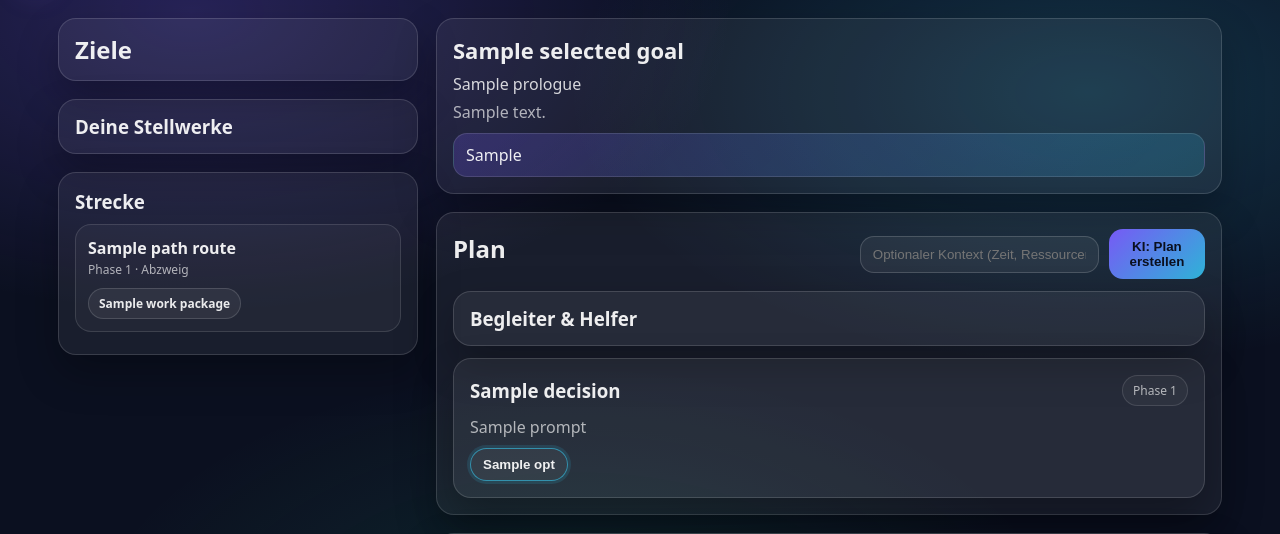
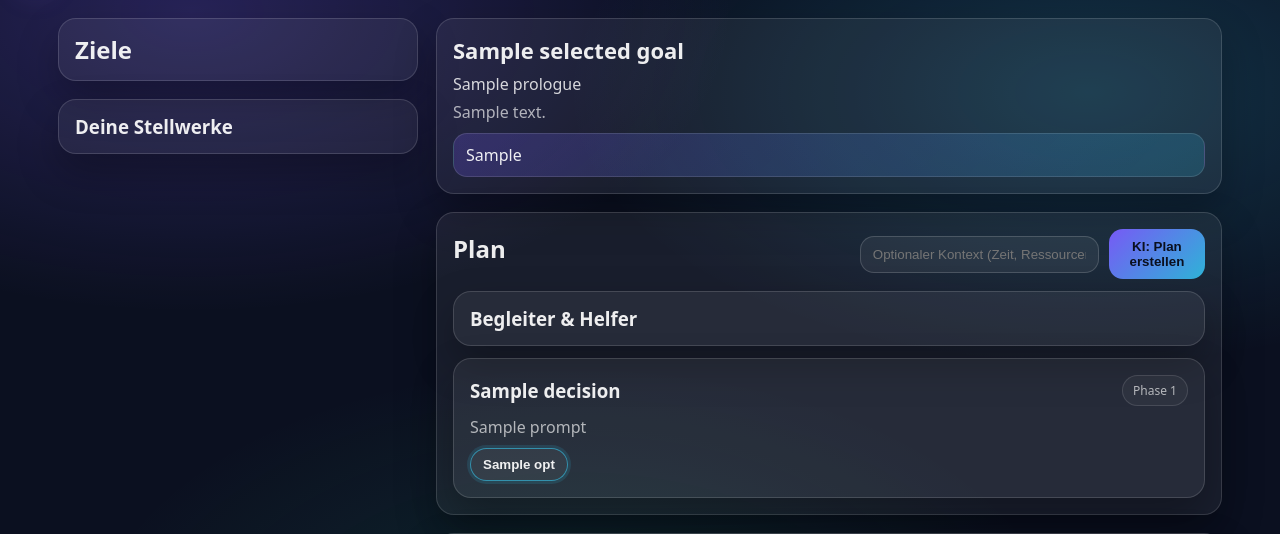
Before and after one commit to NoMadAndy/goals, a FastAPI app: template src/stellwerk/templates/index.html in a window 1280 px wide. Shown: the part 68-602 px from the top of the page. Run offline with FastAPI, Linux system fonts and the light colour scheme; the template is opened without the code that fills it: most values are stand-ins (such as "Sample title", 1, 10 or a date in 2020).

Commit message:
Remove Strecke UI and add favicon

```diff
--- a/src/stellwerk/static/app.css
+++ b/src/stellwerk/static/app.css
@@ -103,78 +103,7 @@ button:hover{filter:brightness(1.05)}
 .goal-item.active{border-color: rgba(51,214,255,.45); box-shadow: 0 0 0 3px rgba(51,214,255,.12)}
 .goal-item-title{font-weight:800}
 .goal-item-desc{font-size:12px; color:var(--muted); margin-top:2px}
-
-.track-wrap{width:100%; overflow:auto; padding-bottom:6px}
-.track{
-  width:100%;
-  min-width:0;
-  height:320px;
-  display:block;
-  shape-rendering: geometricPrecision;
-  text-rendering: geometricPrecision;
-}
-
-.track.vertical{
-  height: 520px;
-}
-
-/* Track Map (HTML, clickable work packages) */
-.trackmap{display:flex; flex-direction:column; gap:12px}
-.trackmap-node{
-  position:relative;
-  padding:12px;
-  border-radius: 16px;
-  border: 1px solid rgba(255,255,255,.12);
-  background: rgba(255,255,255,.04);
-}
-.trackmap-node.active{border-color: rgba(51,214,255,.35)}
-.trackmap-node-title{font-weight: 900; margin-bottom:2px}
-.trackmap-node-meta{font-size:12px; color: var(--muted)}
-
-.trackmap-wps{display:flex; flex-wrap:wrap; gap:8px; margin-top:10px}
-.trackmap-wp{
-  display:inline-flex;
-  align-items:center;
-  max-width:100%;
-  text-decoration:none;
-  color: rgba(255,255,255,.90);
-  font-size: 12px;
-  font-weight: 900;
-  padding:6px 10px;
-  border-radius: 999px;
-  border: 1px solid rgba(255,255,255,.14);
-  background: rgba(255,255,255,.06);
-}
-.trackmap-wp:hover{text-decoration:underline}
-.trackmap-wp.done{border-color: rgba(46,229,157,.30); background: rgba(46,229,157,.10)}
-
-.trackmap-branch-title{margin-top:12px; font-size:12px; color: var(--muted); font-weight: 900}
-.trackmap-branches{display:grid; grid-template-columns: 1fr; gap:10px; margin-top:8px}
-.trackmap-branch{
-  padding:10px;
-  border-radius: 14px;
-  border: 1px solid rgba(255,255,255,.12);
-  background: var(--panel);
-}
-.trackmap-branch.chosen{border-color: rgba(51,214,255,.35)}
-.trackmap-branch.active{box-shadow: 0 0 0 3px rgba(51,214,255,.10)}
-.trackmap-branch-head{display:flex; gap:10px; align-items:baseline; justify-content:space-between}
-.trackmap-branch-label{font-weight: 900; font-size:12px}
-.trackmap-branch-route{font-size:12px; color: var(--muted); text-align:right}
-.track-legend{display:flex; gap:8px; flex-wrap:wrap; margin-bottom:10px}
 .pill{font-size:12px; color:var(--muted); border:1px solid rgba(255,255,255,.12); padding:6px 10px; border-radius:999px; background: rgba(255,255,255,.04)}
-
-.rail{stroke: rgba(255,255,255,.35); stroke-width:6; stroke-linecap:round; vector-effect: non-scaling-stroke; shape-rendering: crispEdges}
-.sleeper{stroke: rgba(255,255,255,.16); stroke-width:5; stroke-linecap:round; vector-effect: non-scaling-stroke; shape-rendering: crispEdges}
-
-.loco{fill: rgba(124,92,255,.85); stroke: rgba(255,255,255,.16); stroke-width:2}
-.wagon{fill: rgba(255,255,255,.10); stroke: rgba(255,255,255,.18); stroke-width:2}
-.wagon.done{fill: rgba(46,229,157,.18); stroke: rgba(46,229,157,.35)}
-.wheel{fill: rgba(255,255,255,.18); stroke: rgba(255,255,255,.22); stroke-width:2}
-.shine{fill: rgba(255,255,255,.18)}
-.wagon-title{font-size:12px; fill: rgba(255,255,255,.92)}
-.wagon-meta{font-size:11px; fill: rgba(255,255,255,.70)}
-.muted-svg{font-size:14px; fill: rgba(255,255,255,.70)}
 
 .details .task{margin-top:14px; padding-top:14px; border-top:1px solid rgba(255,255,255,.10)}
 .task-title{font-weight:900; margin-bottom:10px}
--- a/src/stellwerk/templates/index.html
+++ b/src/stellwerk/templates/index.html
@@ -4,6 +4,7 @@
     <meta charset="utf-8" />
     <meta name="viewport" content="width=device-width, initial-scale=1" />
     <title>{{ app_title }}</title>
+    <link rel="icon" href="/static/favicon.svg" type="image/svg+xml" />
     <link rel="stylesheet" href="/static/app.css" />
   </head>
   <body>
@@ -47,10 +48,6 @@
           </div>
         </details>
 
-        <section class="card">
-          <h3 style="margin-bottom:10px">Strecke</h3>
-          {% include "track.html" %}
-        </section>
       </aside>
 
       <section class="content">
--- a/src/stellwerk/templates/work_package.html
+++ b/src/stellwerk/templates/work_package.html
@@ -4,6 +4,7 @@
     <meta charset="utf-8" />
     <meta name="viewport" content="width=device-width, initial-scale=1" />
     <title>{{ app_title }} · Arbeitspaket</title>
+    <link rel="icon" href="/static/favicon.svg" type="image/svg+xml" />
     <link rel="stylesheet" href="/static/app.css" />
   </head>
   <body>
@@ -22,7 +23,7 @@
         <section class="card">
           <div class="row">
             <h2>Arbeitspaket</h2>
-            <a class="link" href="/?goal={{ goal.id }}">← zurück zur Strecke</a>
+            <a class="link" href="/?goal={{ goal.id }}">← zurück zum Ziel</a>
           </div>
 
           <div class="muted">Aufgabe: {{ task_title }}</div>
```
Also changed, not shown: src/stellwerk/static/favicon.svg (added).
